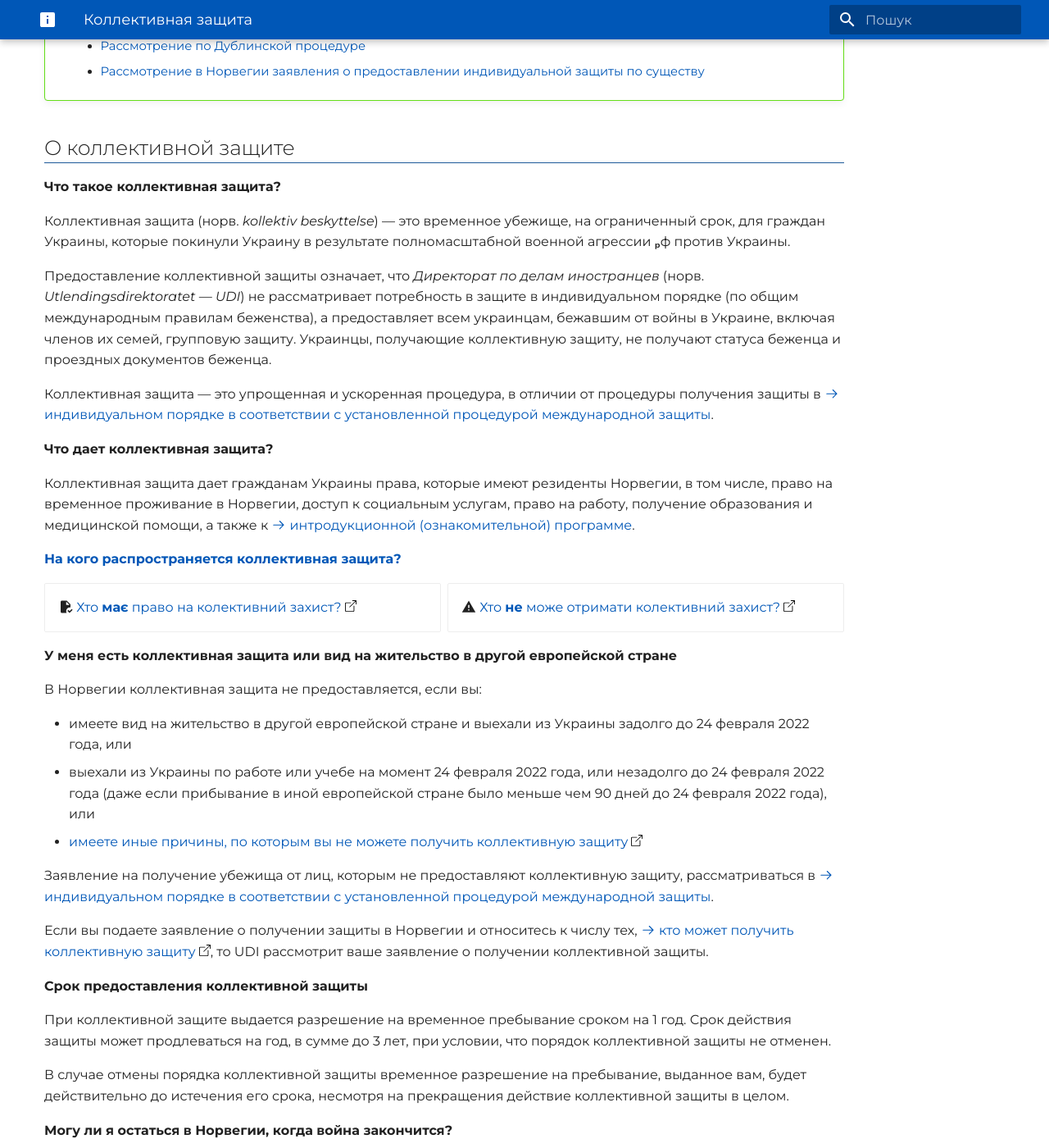
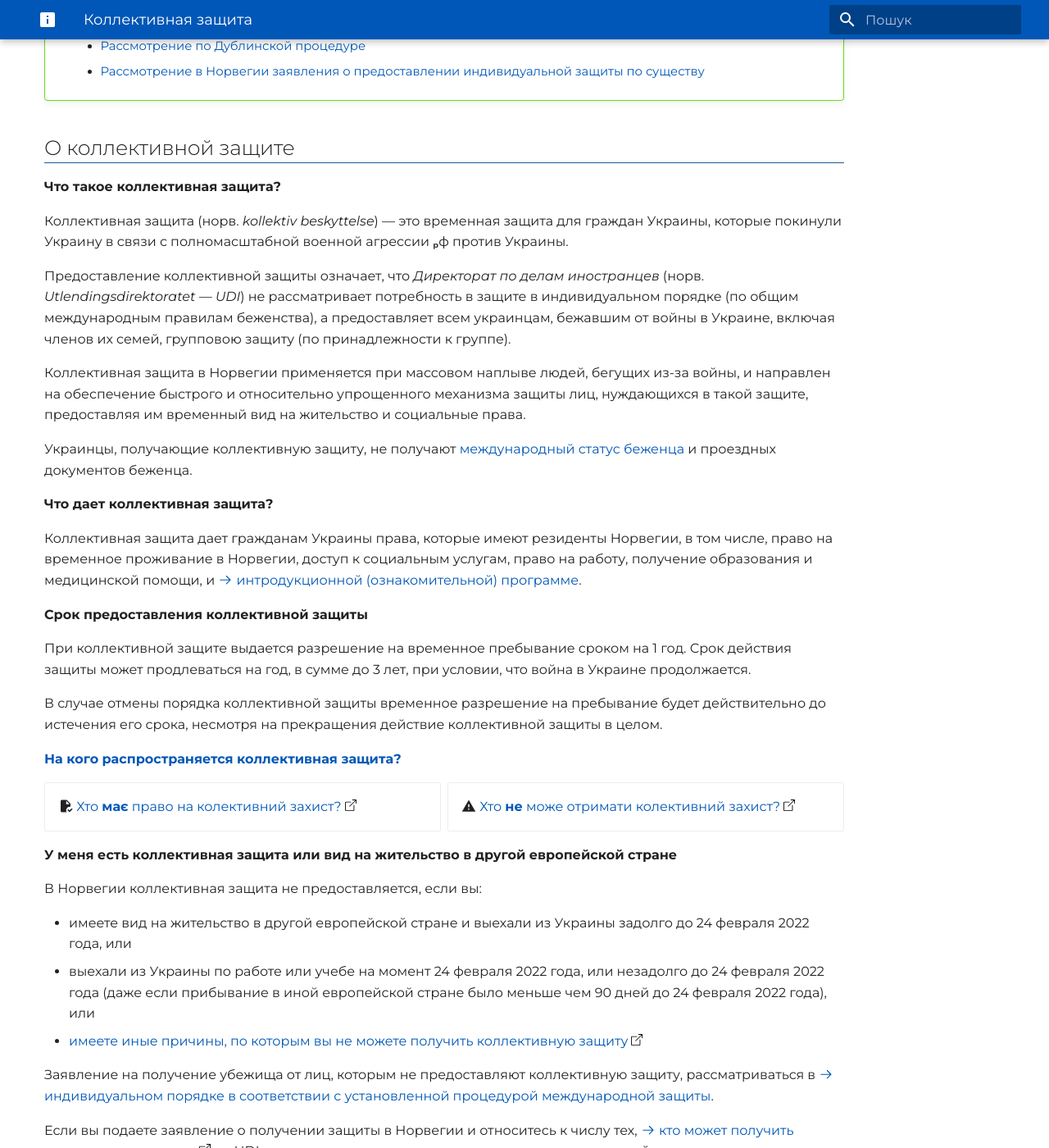
Before and after one commit to norgeinfo/norgeinfo.github.io, an MkDocs documentation site: the page built from docs/kollektiv-beskyttelse.md, in a window 1280 px wide and 1400 px high, scrolled down 644 px. Shown: the whole window at 82% size. Built offline with MkDocs 1.6.1 and Material for MkDocs 9.7.7, drawn with Linux system fonts in a browser that asks for light colours; some of the changed text lies outside the part shown.

Commit message:
Update kollektiv-beskyttelse.md

```diff
--- a/docs/kollektiv-beskyttelse.md
+++ b/docs/kollektiv-beskyttelse.md
@@ -5,15 +5,24 @@
 
 __Что такое коллективная защита?__
 
-Коллективная защита (норв. _kollektiv beskyttelse_) — это временное убежище, на ограниченный срок, для граждан Украины, которые покинули Украину в результате полномасштабной военной агрессии ₚф против Украины.
+Коллективная защита (норв. _kollektiv beskyttelse_) — это временная защита для граждан Украины, которые покинули Украину в связи с полномасштабной военной агрессии ₚф против Украины.
 
-Предоставление коллективной защиты означает, что _Директорат по делам иностранцев_ (норв. _Utlendingsdirektoratet — UDI_) не рассматривает потребность в защите в индивидуальном порядке (по общим международным правилам беженства), а предоставляет всем украинцам, бежавшим от войны в Украине, включая членов их семей, групповую защиту. Украинцы, получающие коллективную защиту, не получают статуса беженца и проездных документов беженца.
+Предоставление коллективной защиты означает, что _Директорат по делам иностранцев_ (норв. _Utlendingsdirektoratet — UDI_) не рассматривает потребность в защите в индивидуальном порядке (по общим международным правилам беженства), а предоставляет всем украинцам, бежавшим от войны в Украине, включая членов их семей, групповою защиту (по принадлежности к группе).
 
-Коллективная защита — это упрощенная и ускоренная процедура, в отличии от процедуры получения защиты в [:octicons-arrow-right-24: индивидуальном порядке в соответствии с установленной процедурой международной защиты](#individuell-beskyttelse).
+Коллективная защита в Норвегии применяется при массовом наплыве людей, бегущих из-за войны, и направлен на обеспечение быстрого и относительно упрощенного механизма защиты лиц, нуждающихся в такой защите, предоставляя им временный вид на жительство и социальные права.
+
+Украинцы, получающие коллективную защиту, не получают [международный статус беженца](#individuell-beskyttelse) и проездных документов беженца.
+
 
 __Что дает коллективная защита?__
 
-Коллективная защита дает гражданам Украины права, которые имеют резиденты Норвегии, в том числе, право на временное проживание в Норвегии, доступ к социальным услугам, право на работу, получение образования и медицинской помощи, а также к [:octicons-arrow-right-24: интродукционной (ознакомительной) программе](introduksjonsprogram.md).
+Коллективная защита дает гражданам Украины права, которые имеют резиденты Норвегии, в том числе, право на временное проживание в Норвегии, доступ к социальным услугам, право на работу, получение образования и медицинской помощи, и [:octicons-arrow-right-24: интродукционной (ознакомительной) программе](introduksjonsprogram.md).
+
+__Срок предоставления коллективной защиты__
+
+При коллективной защите выдается разрешение на временное пребывание сроком на 1 год. Срок действия защиты может продлеваться на год, в сумме до 3 лет, при условии, что война в Украине продолжается.
+
+В случае отмены порядка коллективной защиты временное разрешение на пребывание будет действительно до истечения его срока, несмотря на прекращения действие коллективной защиты в целом.
 
 [__На кого распространяется коллективная защита?__](#hvem-kan-fa-kollektiv-beskyttelse){ #hvem-kan-fa-kollektiv-beskyttelse }
 
@@ -35,12 +44,6 @@ __У меня есть коллективная защита или вид на
 Заявление на получение убежища от лиц, которым не предоставляют коллективную защиту, рассматриваться в [:octicons-arrow-right-24: индивидуальном порядке в соответствии с установленной процедурой международной защиты](#individuell-beskyttelse).
 
 Если вы подаете заявление о получении защиты в Норвегии и относитесь к числу тех, [:octicons-arrow-right-24: кто может получить коллективную защиту](https://www.udi.no/uk/information-ukraine-and-russia/situation-in-ukraine/stay-in-norway/protection-asylum-in-norway/want-to-apply-rights-and-obligations/#link-30164), то UDI рассмотрит ваше заявление о получении коллективной защиты.
-
-__Срок предоставления коллективной защиты__
-
-При коллективной защите выдается разрешение на временное пребывание сроком на 1 год. Срок действия защиты может продлеваться на год, в сумме до 3 лет, при условии, что порядок коллективной защиты не отменен.
-
-В случае отмены порядка коллективной защиты временное разрешение на пребывание, выданное вам, будет действительно до истечения его срока, несмотря на прекращения действие коллективной защиты в целом.
 
 __Могу ли я остаться в Норвегии, когда война закончится?__
 
@@ -334,7 +337,13 @@ __Чаты в Telegram__
 
 ---
 
-## В чем разница коллективной защиты и индивидуальной защиты (убежище/asylum)? { #individuell-beskyttelse }
+## Что такое индивидуальная защита (убежище/asylum)? { #individuell-beskyttelse }
+
+Иностранцам, прибывшим в Норвегию и нуждающимся в защите, может быть предоставлено убежище, если они соответствуют условиям признания их беженцами. Эти условия изложены в [Utlendingsloven. Kapittel 4](https://lovdata.no/dokument/NL/lov/2008-05-15-35/KAPITTEL_4), и основаны на [конвенции ООН о статусе беженцев](https://zakon.rada.gov.ua/laws/show/995_011#Text).
+
+Беженцами могут быть признаны только те, кто обосновано опасается стать жертвой преследования по расовому, религиозному, национальному признаку, по причине принадлежности к определенной социальной группе или из-за политических убеждений.
+
+Лицо, квалифицированное как беженец, получает статус беженца – международно признанный статус, основывающийся как на законодательстве Норвегии, так и конвенции ООН о статусе беженца.
 
 Заявление о предоставлении защиты в индивидуальном порядке означает, что UDI рассмотрит вопрос о том, отвечаете ли вы требованиям для получения разрешения в качестве беженца (на основании международных правил предоставления убежища).
 
```
